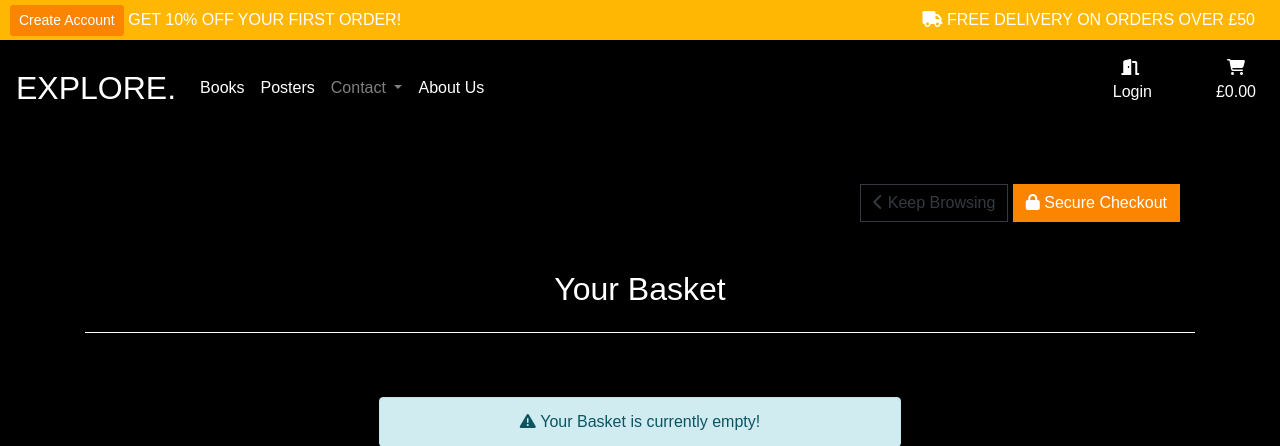
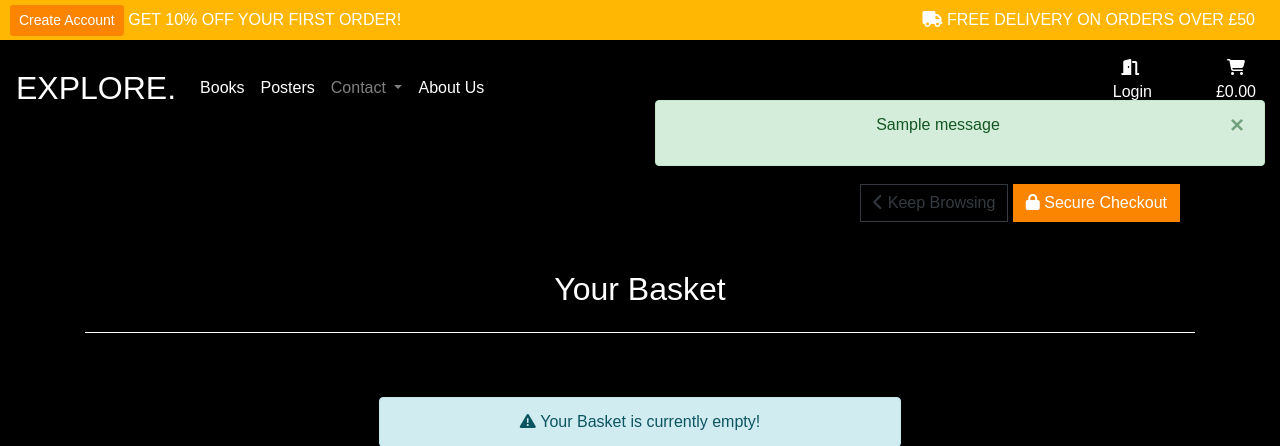
Before and after one commit to RadheyaM/explore, a Django app: page /basket/ in a window 1280 px wide. Shown: the top 446 px of the page. Run offline with Django 3.2, Linux system fonts and the light colour scheme; tables that the repository leaves empty hold one stand-in row (values such as "Sample post"); one stand-in notice (Sample message) is shown; some libraries are stand-ins or nearby versions.

Commit message:
Add includes templates to the base template with logic to display certain types of message alerts should messages exist
Add some custom css styling

```diff
--- a/basket/views.py
+++ b/basket/views.py
@@ -1,7 +1,7 @@
 """Code based upon that of the walkthrough project boutique ado"""
-
 from django.shortcuts import render, redirect
-
+from django.contrib import messages
+from products.models import Books, Posters
 
 def basket(request):
     """
@@ -14,6 +14,10 @@ def add_to_basket(request, item_id):
     """
     Add a qty of a particular item to the shopping basket
     """
+    try:
+        product = Books.objects.get(code=item_id)
+    except:
+        product = Posters.objects.get(code=item_id)
 
     quantity =  int(request.POST.get('quantity'))
     redirect_url = request.POST.get('redirect_url')
@@ -26,15 +30,22 @@ def add_to_basket(request, item_id):
         if item_id in list(basket.keys()):
             if material_size in basket[item_id]['items_by_material_size'].keys():
                 basket[item_id]['items_by_material_size'][material_size] += quantity
+                messages.success(request, f'Success! You added {product} to your basket!')
             else:
                 basket[item_id]['items_by_material_size'][material_size] = quantity
+                messages.error(request, f'Success! You added {product} to your basket!')
         else:
             basket[item_id] = {'items_by_material_size': {material_size: quantity}}
+            messages.warning(request, f'Success! You added {product} to your basket!')
     else:
         if item_id in list(basket.keys()):
             basket[item_id] += quantity
+            messages.info(request, f'Success! You added {product} to your basket!')
         else:
             basket[item_id] = quantity
+            messages.success(request, f'Success! You added {product} to your basket!')
+
+
 
     request.session['basket'] = basket
     return redirect(redirect_url)
--- a/static/css/base.css
+++ b/static/css/base.css
@@ -110,6 +110,14 @@ hr {
     transform-origin: left;
 }
 
+.message-container {
+    position: absolute;
+    z-index: 999;
+    margin-top: 100px;
+    width: 50%;
+    right: 0;
+}
+
 /* footer {
     width: 100%;
     height: 50px;
--- a/templates/base.html
+++ b/templates/base.html
@@ -35,12 +35,25 @@
     <title>Explore {% block extra_title%}| Books & Posters{% endblock %}</title>
   </head>
   <body>
-    {% if messages %}
-        <div class="message-container"></div>
-    {% endif %}
-
     {% include 'includes/top-banner.html' %}
     {% include 'includes/desktop-nav.html' %}
+    {% if messages %}
+      <div class="container message-container">
+          {% for message in messages %}
+              {% with message.level as type %}
+                  {% if type == 40 %}
+                      {% include 'includes/messages/error.html' %}
+                  {% elif type == 30 %}
+                      {% include 'includes/messages/warning.html' %}
+                  {% elif type == 25 %}
+                      {% include 'includes/messages/success.html' %}
+                  {% else %}
+                      {% include 'includes/messages/info.html' %}
+                  {% endif %}
+              {% endwith %}
+          {% endfor %}
+      </div>
+    {% endif %}
     {% include 'includes/basket-sidenav.html' %}
 
     {% block content %}
--- /dev/null
+++ b/templates/includes/messages/error.html
@@ -0,0 +1,6 @@
+<div class="alert alert-danger alert-dismissible fade show" role="alert">
+    <h6 class="text-center">{{ message | safe }}</h6>
+    <button type="button" class="close" data-dismiss="alert" aria-label="Close">
+      <span aria-hidden="true">&times;</span>
+    </button>
+</div>
--- /dev/null
+++ b/templates/includes/messages/info.html
@@ -0,0 +1,6 @@
+<div class="alert alert-info alert-dismissible fade show" role="alert">
+    <p class="text-center">{{ message | safe }}</p>
+    <button type="button" class="close" data-dismiss="alert" aria-label="Close">
+      <span aria-hidden="true">&times;</span>
+    </button>
+</div>
--- /dev/null
+++ b/templates/includes/messages/success.html
@@ -0,0 +1,6 @@
+<div class="alert alert-success alert-dismissible fade show" role="alert">
+    <p class="text-center">{{ message | safe }}</p>
+    <button type="button" class="close" data-dismiss="alert" aria-label="Close">
+      <span aria-hidden="true">&times;</span>
+    </button>
+</div>
--- /dev/null
+++ b/templates/includes/messages/warning.html
@@ -0,0 +1,6 @@
+<div class="alert alert-warning alert-dismissible fade show" role="alert">
+    <p class="text-center">{{ message | safe }}</p>
+    <button type="button" class="close" data-dismiss="alert" aria-label="Close">
+      <span aria-hidden="true">&times;</span>
+    </button>
+</div>
```
Also changed, not shown: db.sqlite3.
